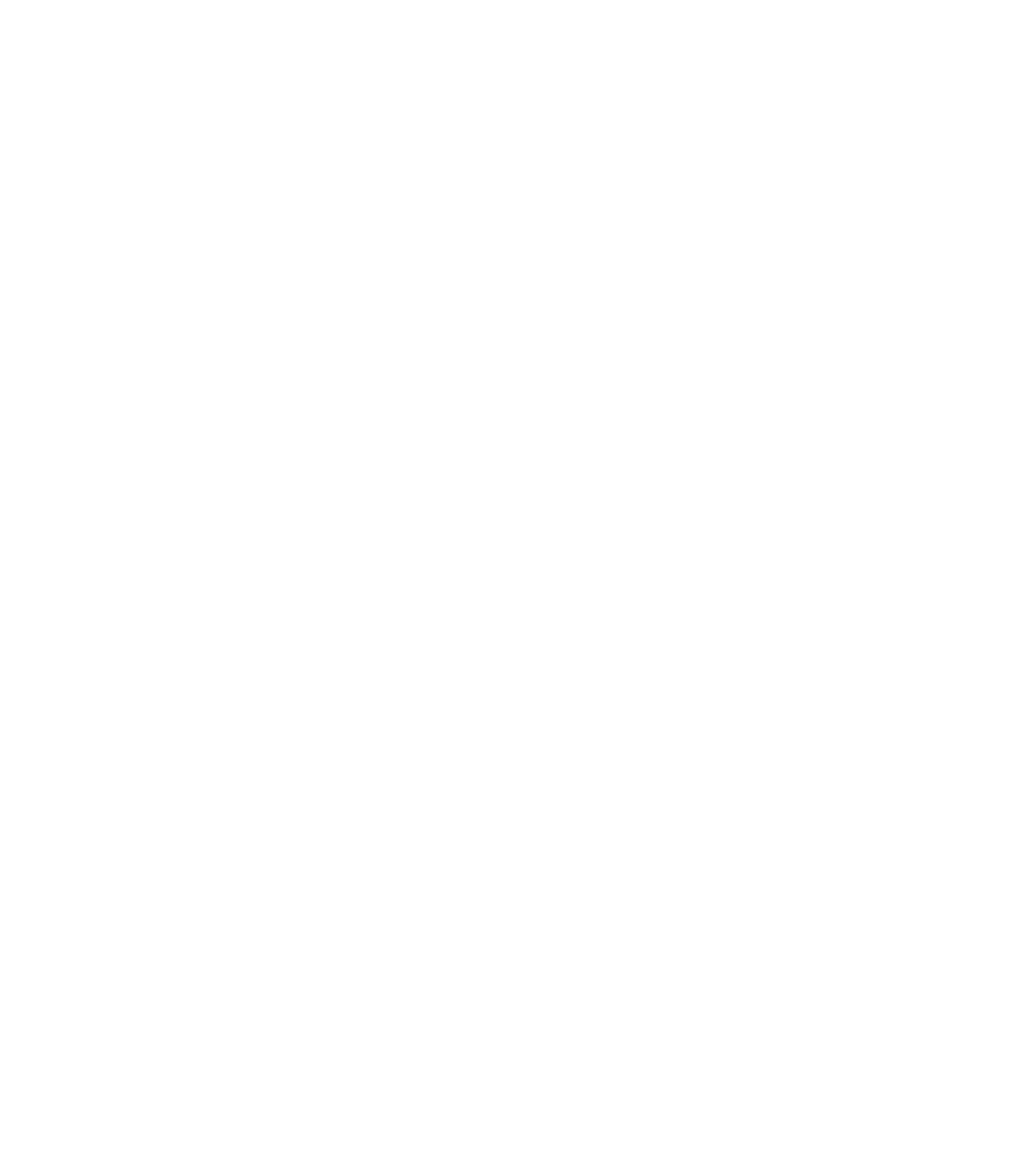
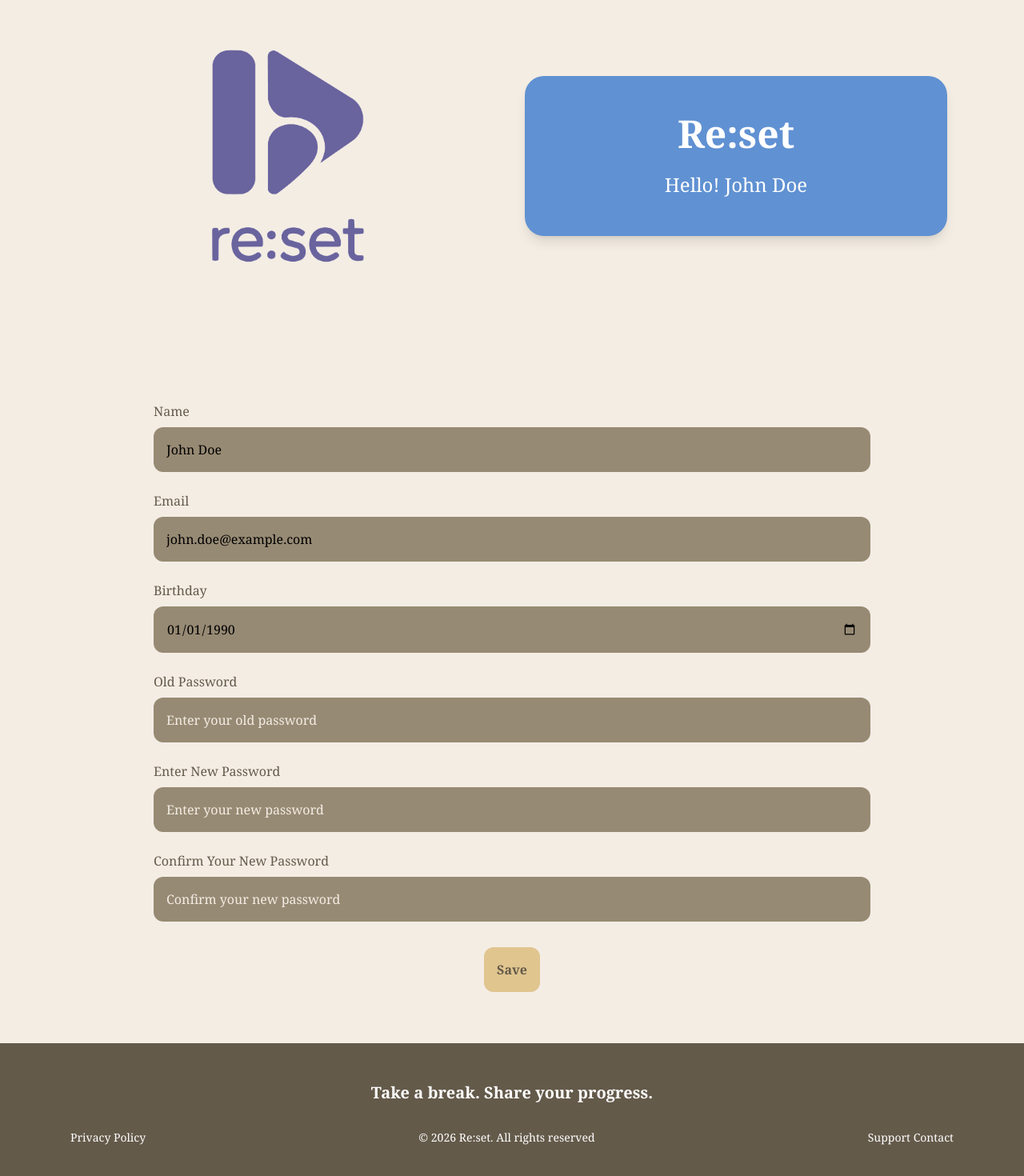
Before and after one commit to dave1433/ShareBreak, a React (Vite) app in the folder client/: page /profile in a window 1280 px wide. Before the commit this address had no page. Shown: the part 120-1590 px from the top of the page at 80% size. Before the commit the page ends 800 px from the top, so only its background shows below. Built offline with nearby package versions, Linux system fonts and the light colour scheme.

Commit message:
Feature: Design Profile Page

```diff
--- a/client/src/Dashboard.tsx
+++ b/client/src/Dashboard.tsx
@@ -50,8 +50,24 @@ function Dashboard() {
         />
       </div>
 
-      {/* Dashboard Content */}
+      {/* Dashboard Navigation Section */}
+      <section className="bg-purple py-12 px-6">
+        <div className="max-w-6xl mx-auto flex justify-center items-center gap-6">
+          <Link to="/profile">
+            <button className="bg-border font-bold px-8 py-3 rounded-lg text-text transition-all duration-300 hover:bg-header hover:text-white hover:shadow-lg hover:-translate-y-1">
+              Profile Page
+            </button>
+          </Link>
 
+          <button className="bg-border font-bold px-8 py-3 rounded-lg text-text transition-all duration-300 hover:bg-header hover:text-white hover:shadow-lg hover:-translate-y-1">
+            Your Badges
+          </button>
+
+          <button className="bg-border font-bold px-8 py-3 rounded-lg text-text transition-all duration-300 hover:bg-header hover:text-white hover:shadow-lg hover:-translate-y-1">
+            Competition Page
+          </button>
+        </div>
+      </section>
 
       {/* Footer */}
       <footer className="bg-footer py-12 text-center">
--- /dev/null
+++ b/client/src/ProfilePage.tsx
@@ -0,0 +1,173 @@
+import { useState } from 'react'
+import { Link } from 'react-router-dom'
+import bigLogo from './assets/Logo-big.png'
+import loginLogo from './assets/logo-login.png'
+
+function ProfilePage() {
+  const handleLogout = () => {
+    // Add your logout logic here
+    console.log('Logging out...')
+    // For now, just redirect to home
+    window.location.href = '/'
+  }
+
+  // Form state
+  const [name, setName] = useState('John Doe')
+  const [email, setEmail] = useState('john.doe@example.com')
+  const [birthday, setBirthday] = useState('1990-01-01')
+  const [oldPassword, setOldPassword] = useState('')
+  const [newPassword, setNewPassword] = useState('')
+  const [confirmPassword, setConfirmPassword] = useState('')
+
+  const handleSave = (e: React.FormEvent) => {
+    e.preventDefault()
+    console.log('Saving profile:', { name, email, birthday, oldPassword, newPassword, confirmPassword })
+    // Add your save logic here
+  }
+
+  return (
+    <div className="min-h-screen bg-bg font-sans text-center">
+      {/* Header */}
+      <header className="bg-header bg-opacity-40 flex justify-between items-center px-10 py-4">
+        <Link to="/">
+          <img src={bigLogo} alt="Reset Logo" className="h-10 w-auto" />
+        </Link>
+        <button
+          onClick={handleLogout}
+          className="bg-border font-bold px-6 py-2 rounded-lg text-text transition-all duration-300 hover:bg-accent hover:text-white hover:shadow-lg hover:scale-105"
+        >
+          Logout
+        </button>
+      </header>
+
+      {/* Hero Section - Simplified */}
+      <section className="py-16 px-24">
+        <div className="flex items-center justify-between gap-8">
+          {/* Left Side - Logo (50%) */}
+          <div className="w-1/2 flex justify-center">
+            <img
+              src={loginLogo}
+              alt="Reset Logo"
+              className="w-64 h-auto animate-slide-in-left-simple"
+            />
+          </div>
+
+          {/* Right Side - Profile Info Card (50%) */}
+          <div className="w-1/2">
+            <div className="bg-header rounded-3xl p-12 shadow-lg">
+              <h1 className="text-5xl font-heading font-bold text-white mb-6">
+                Re:set
+              </h1>
+              <p className="text-white text-2xl">
+                Hello! {name}
+              </p>
+            </div>
+          </div>
+        </div>
+      </section>
+
+      {/* Profile Form Section */}
+      <section className="py-16 px-6 bg-bg">
+        <form onSubmit={handleSave} className="max-w-4xl mx-auto">
+          {/* Name Field */}
+          <div className="mb-6">
+            <label className="block mb-2 font-medium text-text text-left">Name</label>
+            <input
+              type="text"
+              value={name}
+              onChange={(e) => setName(e.target.value)}
+              placeholder="Enter your name"
+              required
+              className="w-full p-4 rounded-xl bg-[#978A74] text-black placeholder-bg border-none outline-none focus:ring-2 focus:ring-purple transition-all duration-300"
+            />
+          </div>
+
+          {/* Email Field */}
+          <div className="mb-6">
+            <label className="block mb-2 font-medium text-text text-left">Email</label>
+            <input
+              type="email"
+              value={email}
+              onChange={(e) => setEmail(e.target.value)}
+              placeholder="Enter your email"
+              required
+              className="w-full p-4 rounded-xl bg-[#978A74] text-black placeholder-bg border-none outline-none focus:ring-2 focus:ring-purple transition-all duration-300"
+            />
+          </div>
+
+          {/* Birthday Field */}
+          <div className="mb-6">
+            <label className="block mb-2 font-medium text-text text-left">Birthday</label>
+            <input
+              type="date"
+              value={birthday}
+              onChange={(e) => setBirthday(e.target.value)}
+              required
+              className="w-full p-4 rounded-xl bg-[#978A74] text-black border-none outline-none focus:ring-2 focus:ring-purple transition-all duration-300"
+            />
+          </div>
+
+          {/* Old Password Field */}
+          <div className="mb-6">
+            <label className="block mb-2 font-medium text-text text-left">Old Password</label>
+            <input
+              type="password"
+              value={oldPassword}
+              onChange={(e) => setOldPassword(e.target.value)}
+              placeholder="Enter your old password"
+              className="w-full p-4 rounded-xl bg-[#978A74] text-black placeholder-bg border-none outline-none focus:ring-2 focus:ring-purple transition-all duration-300"
+            />
+          </div>
+
+          {/* New Password Field */}
+          <div className="mb-6">
+            <label className="block mb-2 font-medium text-text text-left">Enter New Password</label>
+            <input
+              type="password"
+              value={newPassword}
+              onChange={(e) => setNewPassword(e.target.value)}
+              placeholder="Enter your new password"
+              className="w-full p-4 rounded-xl bg-[#978A74] text-black placeholder-bg border-none outline-none focus:ring-2 focus:ring-purple transition-all duration-300"
+            />
+          </div>
+
+          {/* Confirm Password Field */}
+          <div className="mb-8">
+            <label className="block mb-2 font-medium text-text text-left">Confirm Your New Password</label>
+            <input
+              type="password"
+              value={confirmPassword}
+              onChange={(e) => setConfirmPassword(e.target.value)}
+              placeholder="Confirm your new password"
+              className="w-full p-4 rounded-xl bg-[#978A74] text-black placeholder-bg border-none outline-none focus:ring-2 focus:ring-purple transition-all duration-300"
+            />
+          </div>
+
+          {/* Save Button */}
+          <button
+            type="submit"
+            className="w-fit font-semibold p-4 bg-border text-text border-none rounded-xl cursor-pointer transition-all duration-300 hover:bg-header hover:text-white hover:shadow-lg hover:-translate-y-1"
+          >
+            Save
+          </button>
+        </form>
+      </section>
+
+      {/* Footer */}
+      <footer className="bg-footer py-12 text-center">
+        <div className="max-w-6xl mx-auto px-6">
+          <h3 className="text-xl font-heading font-bold text-white mb-8">
+            Take a break. Share your progress.
+          </h3>
+          <div className="flex justify-between items-center space-x-8 text-white text-sm">
+            <span>Privacy Policy</span>
+            <span>© 2026 Re:set. All rights reserved</span>
+            <span>Support Contact</span>
+          </div>
+        </div>
+      </footer>
+    </div>
+  )
+}
+
+export default ProfilePage
--- a/client/src/index.css
+++ b/client/src/index.css
@@ -9,7 +9,7 @@
 }
 
 .text-clamp-h1 {
-  font-size: clamp(5.25rem, 1.5rem + 3vw, 3.5rem);
+  font-size: clamp(.25rem, 1.5rem + 3vw, 3.5rem);
 }
 
 .text-clamp-h2 {
@@ -35,3 +35,19 @@
 .animate-slide-in-left {
   animation: slideInLeft 0.8s ease-out;
 }
+
+/* Slide-in animation from left (for ProfilePage - no vertical centering) */
+@keyframes slideInLeftSimple {
+  from {
+    opacity: 0;
+    transform: translateX(-100px);
+  }
+  to {
+    opacity: 1;
+    transform: translateX(0);
+  }
+}
+
+.animate-slide-in-left-simple {
+  animation: slideInLeftSimple 0.8s ease-out;
+}
--- a/client/src/main.tsx
+++ b/client/src/main.tsx
@@ -5,6 +5,7 @@ import './index.css'
 import App from './App.tsx'
 import Login from './Login.tsx'
 import Dashboard from './Dashboard.tsx'
+import ProfilePage from './ProfilePage.tsx'
 
 createRoot(document.getElementById('root')!).render(
   <StrictMode>
@@ -13,6 +14,7 @@ createRoot(document.getElementById('root')!).render(
         <Route path="/" element={<App />} />
         <Route path="/login" element={<Login />} />
         <Route path="/dashboard" element={<Dashboard />} />
+        <Route path="/profile" element={<ProfilePage />} />
       </Routes>
     </BrowserRouter>
   </StrictMode>,
```
